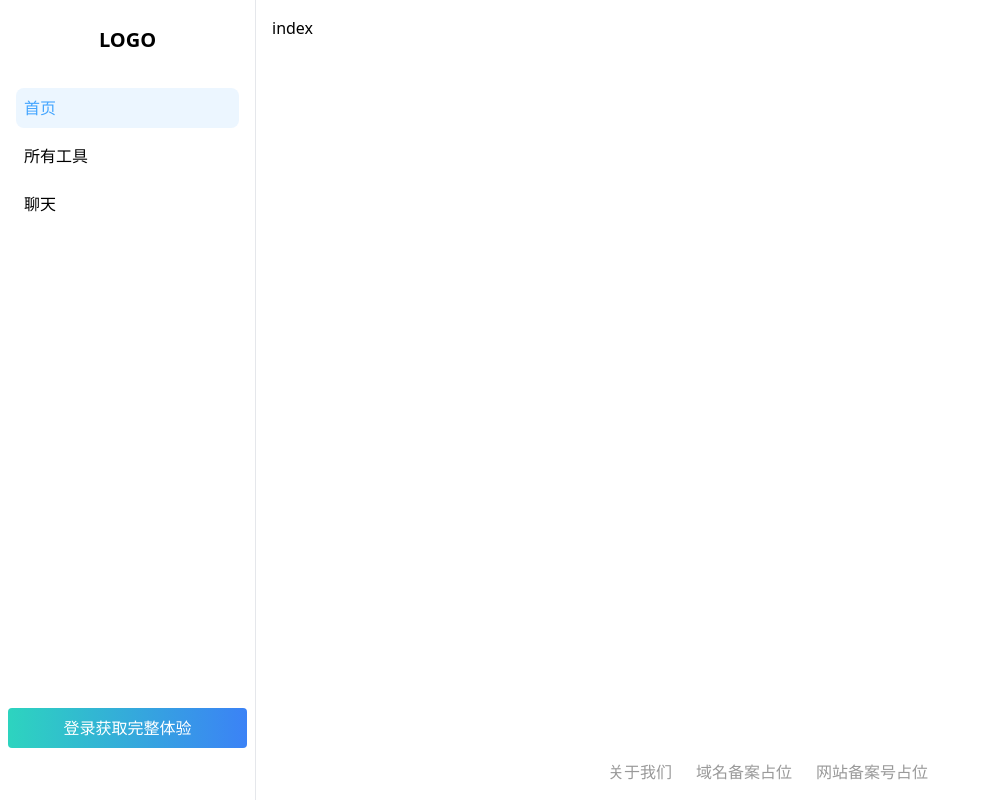
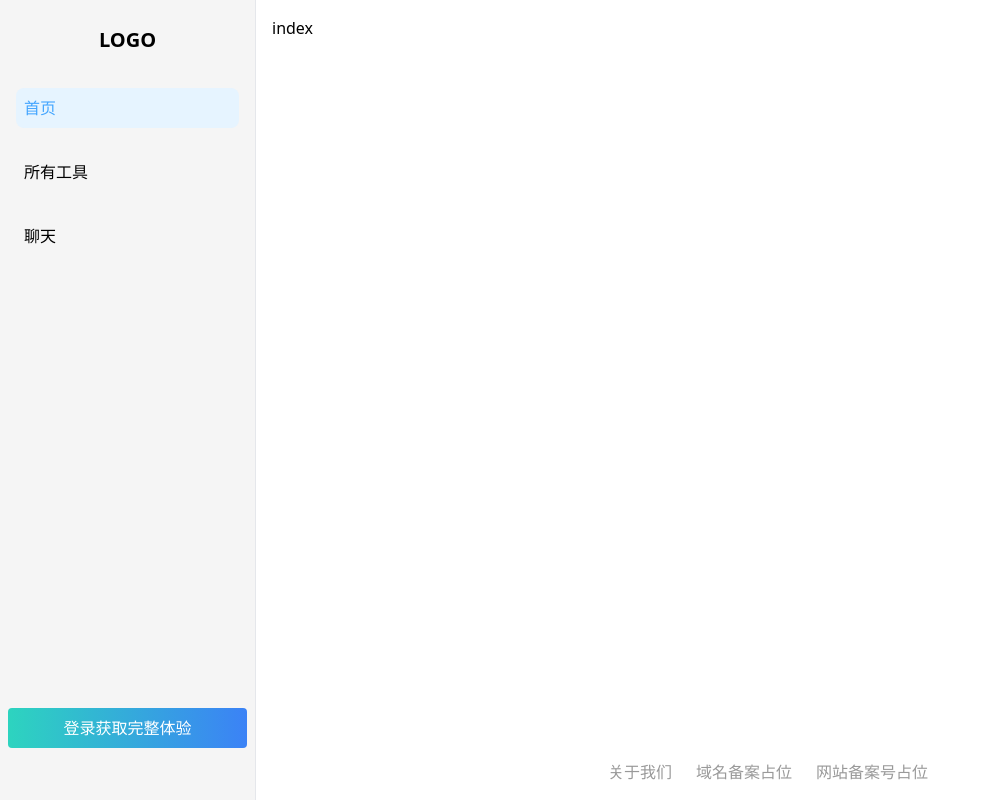
Before and after one commit to 0x3147/tools-shop, a React (Vite) app: page /home/dashboard in a window 1280 px wide. Shown: the whole page, without its empty margins (0-983 px from the left). Built offline with nearby package versions, Linux system fonts and the light colour scheme.

Commit message:
feat: 注册modal

```diff
--- a/src/components/SideBar/index.tsx
+++ b/src/components/SideBar/index.tsx
@@ -25,7 +25,7 @@ const SideBar: FC = () => {
 
   const renderButton = (key: string, label: string) => {
     const isSelected = selected === key
-    const bgColor = isSelected ? 'bg-[#ecf6ff]' : 'hover:bg-[#ecf6ff]'
+    const bgColor = isSelected ? 'bg-[#E6F4FF]' : 'hover:bg-[#E6F4FF]'
     const textColor = isSelected ? 'text-[#43a5ff]' : 'text-black'
     return (
       <li
@@ -39,7 +39,7 @@ const SideBar: FC = () => {
   }
 
   return (
-    <section className="hidden h-screen w-64 flex-col border-r border-gray-200 bg-white p-2 text-black md:flex">
+    <section className="hidden h-screen w-64 flex-col border-r border-gray-200 bg-[#f5f5f5] p-2 text-black md:flex">
       {/* Logo区域 */}
       <div className="flex h-16 items-center justify-center">
         <div className="text-xl font-semibold">LOGO</div>
@@ -47,7 +47,7 @@ const SideBar: FC = () => {
       {/* 按钮区域 */}
       <div className="flex-1 px-2 py-4">
         {/* 按钮列表 */}
-        <ul className="space-y-2">
+        <ul className="space-y-6">
           {renderButton('/home/dashboard', '首页')}
           {renderButton('/home/allTools', '所有工具')}
           {renderButton('/home/chat', '聊天')}
--- a/src/pages/Home/index.tsx
+++ b/src/pages/Home/index.tsx
@@ -1,6 +1,6 @@
 import { useAppDispatch, useAppSelector } from '@/store'
 import { setIsLoginModalVisible } from '@/store/homeReducer'
-import { Modal } from 'antd'
+import { Modal, Tabs } from 'antd'
 import { memo } from 'react'
 import { Outlet } from 'react-router-dom'
 
@@ -19,7 +19,22 @@ const Home: FC = () => {
     <div className="p-4">
       <Outlet />
       <Modal open={isLoginModalVisible} footer={null} onCancel={handleCancel}>
-        登陆弹窗
+        <Tabs
+          defaultActiveKey="1"
+          centered
+          items={[
+            {
+              key: 'login',
+              label: '登录',
+              children: '登录'
+            },
+            {
+              key: 'register',
+              label: '注册',
+              children: '注册'
+            }
+          ]}
+        />
       </Modal>
     </div>
   )
```
